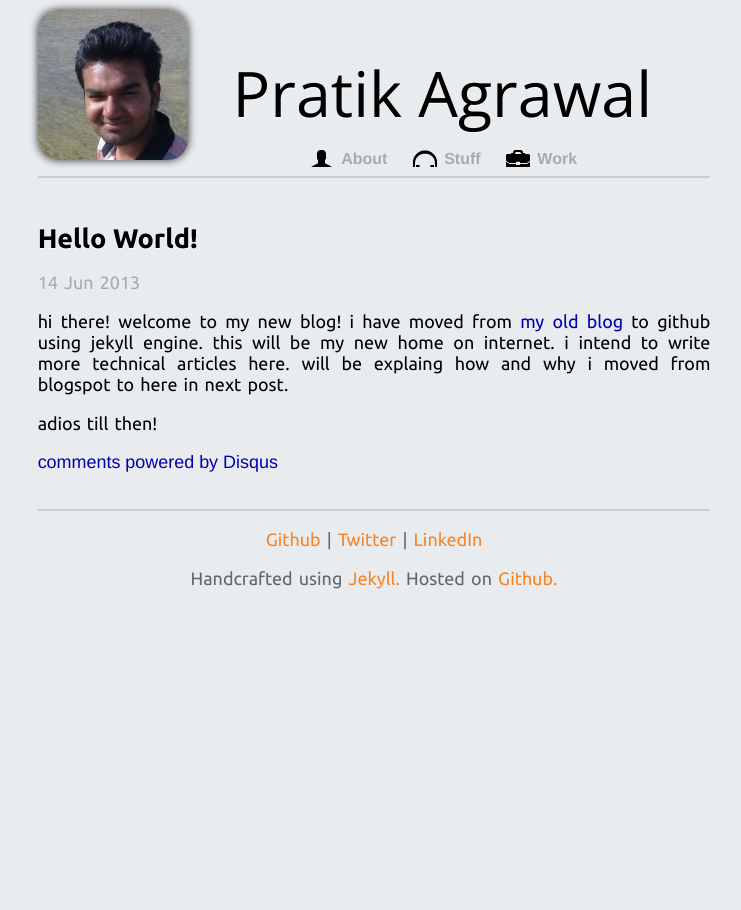
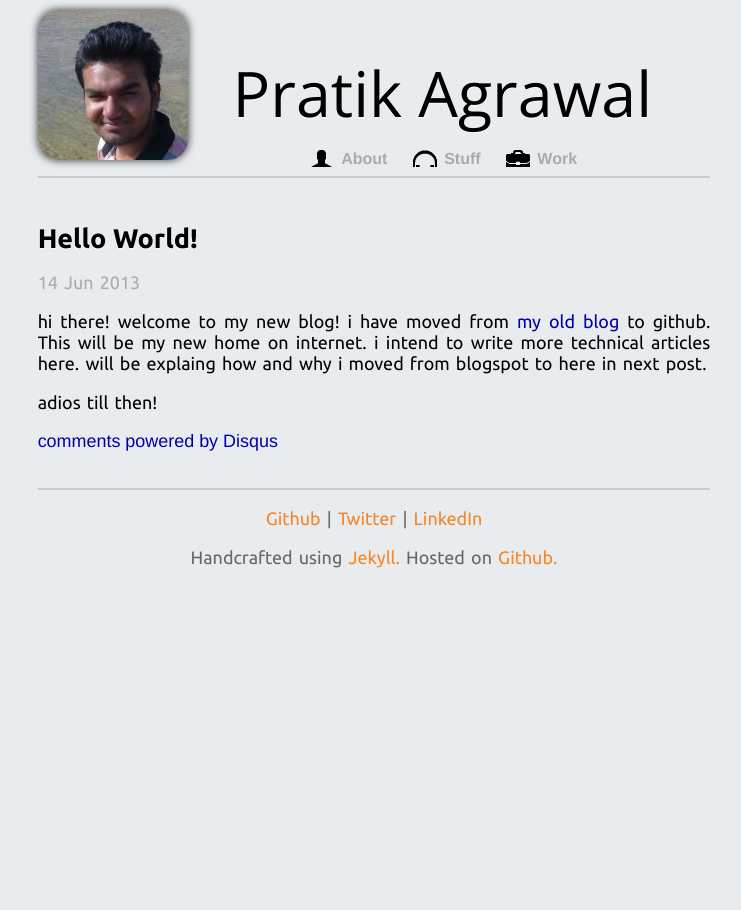
Before and after one commit to pratik98/pratik98.github.com, a Jekyll site: the page built from _posts/2013-06-13-HelloWorld.md, in a window 1280 px wide. Shown: the whole page, without its empty margins (266-1007 px from the left). Built offline with Jekyll 4.4.1, drawn with Linux system fonts in a browser that asks for light colours; nearby versions of some CDN libraries; some web fonts are replaced; library files that are not in the unit come from our copies; comment, search, counter and statistics services are not loaded.

Commit message:
updated content here and there

```diff
--- a/_posts/2013-06-13-HelloWorld.md
+++ b/_posts/2013-06-13-HelloWorld.md
@@ -5,8 +5,8 @@ date:   2013-06-14 12:06:11
 categories: general
 ---
 
-hi there! welcome to my new blog! i have moved from [my old blog][old blog] to github using jekyll engine.
-this will be my new home on internet. i intend to write more technical articles here. will be explaing how and why i moved from blogspot to here in next post.
+hi there! welcome to my new blog! i have moved from [my old blog][old blog] to github.
+This will be my new home on internet. i intend to write more technical articles here. will be explaing how and why i moved from blogspot to here in next post.
 
 adios till then!
 
```
Also changed, not shown: about.md (+2 -5 lines), stuff.md (+1 -1 lines), work.md (+6 -2 lines).
